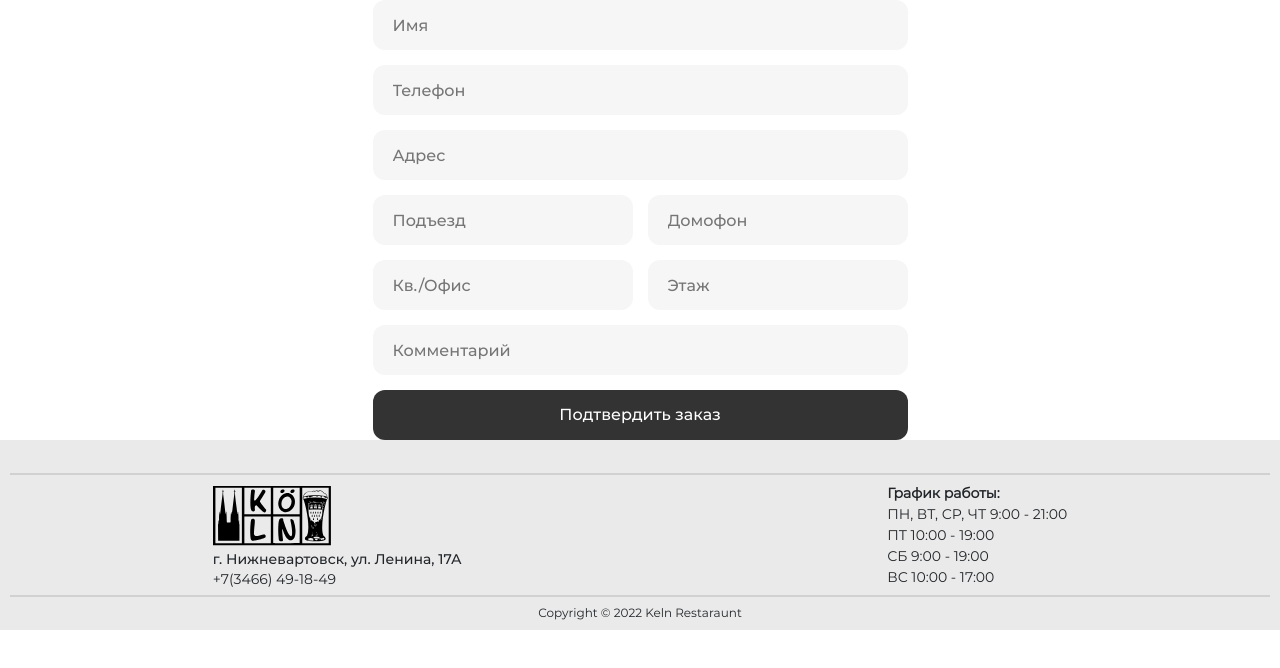
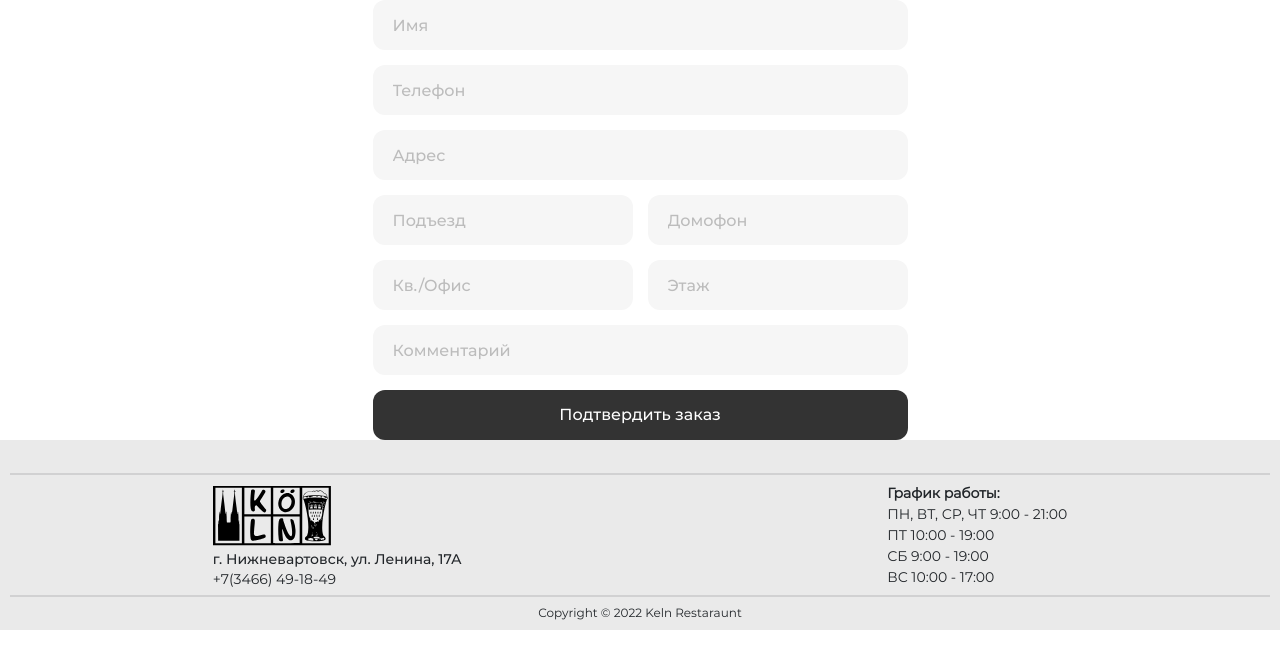
Before and after one commit to donelv/keln-restaraunt, a React (Create React App) app: page /cart/order in a window 1280 px wide. Shown: the top 668 px of the page. Built offline with nearby package versions, Linux system fonts and the light colour scheme.

Commit message:
changed order page

```diff
--- a/src/components/OrderPage/OrderPage.css
+++ b/src/components/OrderPage/OrderPage.css
@@ -4,6 +4,7 @@
   justify-content: center;
   font-family: 'Montserrat-Medium', sans-serif;
   font-size: 1.6rem;
+  margin: auto;
 }
 .form__input {
   height: 5rem;
@@ -13,15 +14,19 @@
   background: #f6f6f6;
   padding-left: 2rem;
 }
+.form__input:focus {
+  outline: none;
+}
+.form__input::placeholder {
+  color: #bcbcbc;
+}
 .form__wrapper-input {
   display: grid;
   grid-template-columns: 1fr 1fr;
   grid-row-gap: 1.5rem;
   grid-column-gap: 1.5rem;
 }
-.form__input-small {
-  /*width: 100%;*/
-}
+
 .form__button {
   width: 100%;
   height: 5rem;
```
